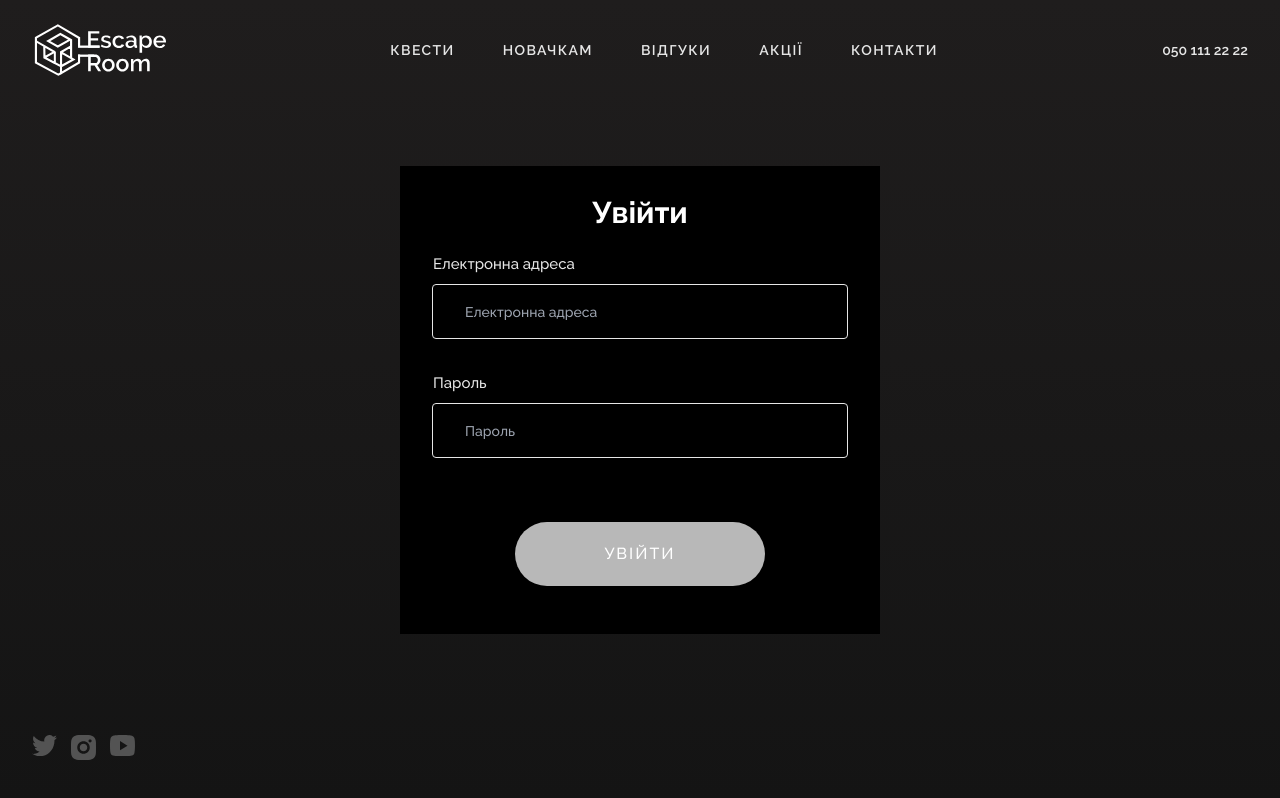
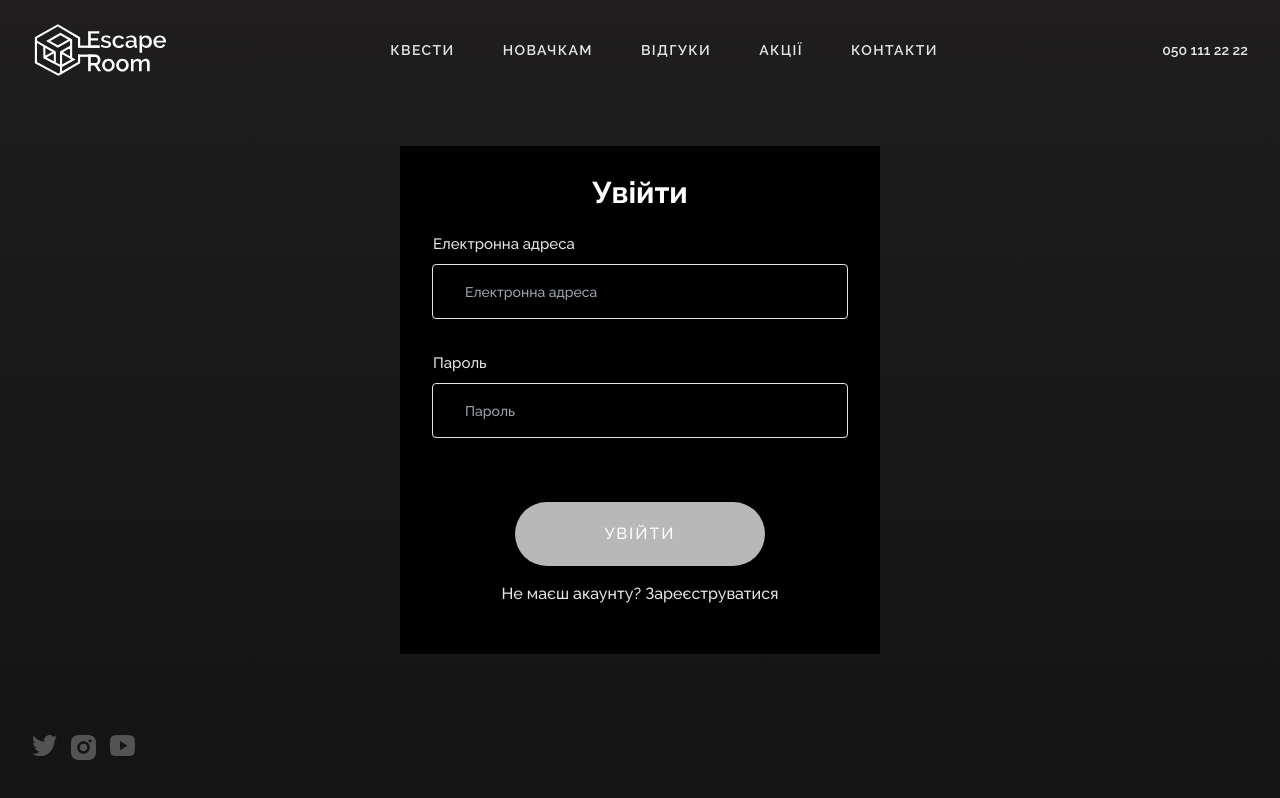
Before and after one commit to Victor-Davydenko/quests, a Next.js app: page /signin in a window 1280 px wide. Built offline with nearby package versions, Linux system fonts and the light colour scheme.

Commit message:
add link to navigate to signup page

```diff
--- a/src/components/SignInForm.tsx
+++ b/src/components/SignInForm.tsx
@@ -12,6 +12,7 @@ import Loading from '@/app/loading';
 import { ISignInForm } from '@/interfaces/interfaces';
 import { signInValidationSchema } from '@/formValidation/formValidation';
 import { signInUser } from '@/http';
+import Link from 'next/link';
 
 const SignInForm = () => {
   const [error, setError] = useState('');
@@ -48,6 +49,7 @@ const SignInForm = () => {
             Увійти
           </Button>
         )}
+      <Link href='/signup' className='text-text_white font-medium inline-block mt-4'>Не маєш акаунту? Зареєструватися</Link>
     </form>
   );
 };
```
